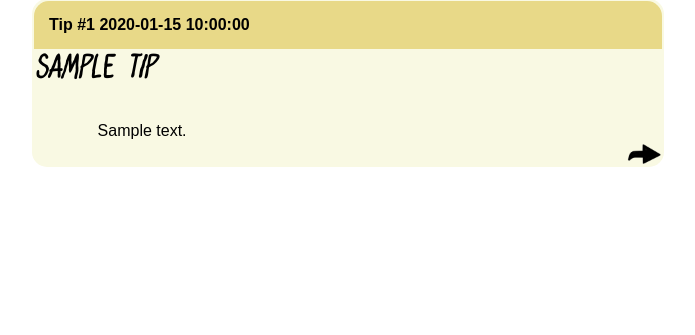
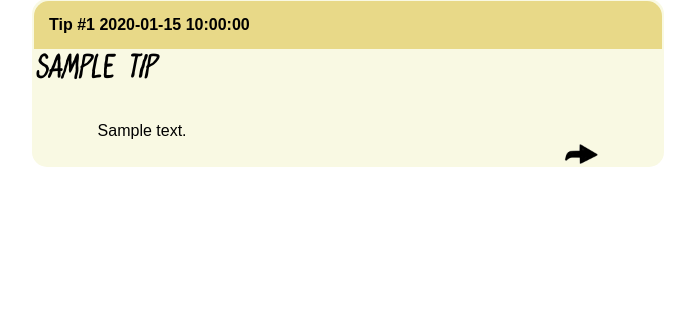
Before and after one commit to wellesley-cs304-sp19/semester-project-overwatchtipstricks, a Flask app: page / in a window 1280 px wide. Shown: the part 449-784 px from the top of the page, without its empty margins (292-987 px from the left). Run offline with Flask 2, Linux system fonts and the light colour scheme; tables that the repository leaves empty hold one stand-in row (values such as "Sample post"); some libraries are stand-ins or nearby versions.

Commit message:
minor changes

```diff
--- a/ALPHA/app.py
+++ b/ALPHA/app.py
@@ -79,6 +79,11 @@ def search():
         return render_template('search.html', tips=tips)
     return redirect(url_for('home'))
 
+@app.route('/login',methods=['GET','POST'])
+def login():
+    return redirect(url_for('home'))
+
+
 if (__name__ == '__main__'):
     app.debug = True
 
--- a/ALPHA/templates/home.html
+++ b/ALPHA/templates/home.html
@@ -46,7 +46,7 @@
                 <tr id="navButtons">
                     <td>
                         <label class="more">
-                            <input type="image" align=right id="moreInfoImage" width=35px height=20px src="../static/arrow icon.png " alt="more info icon" />
+                            <input type="image" align=right style="margin-right:10%" id="moreInfoImage" width=35px height=20px src="../static/arrow icon.png " alt="more info icon" />
                         </label>
                     </td>
                 </tr>
```
